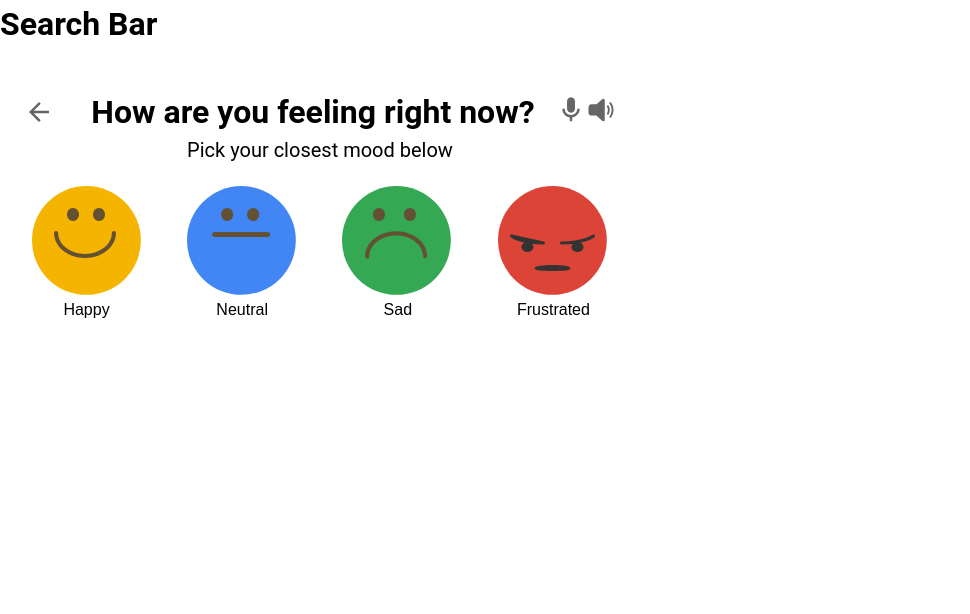
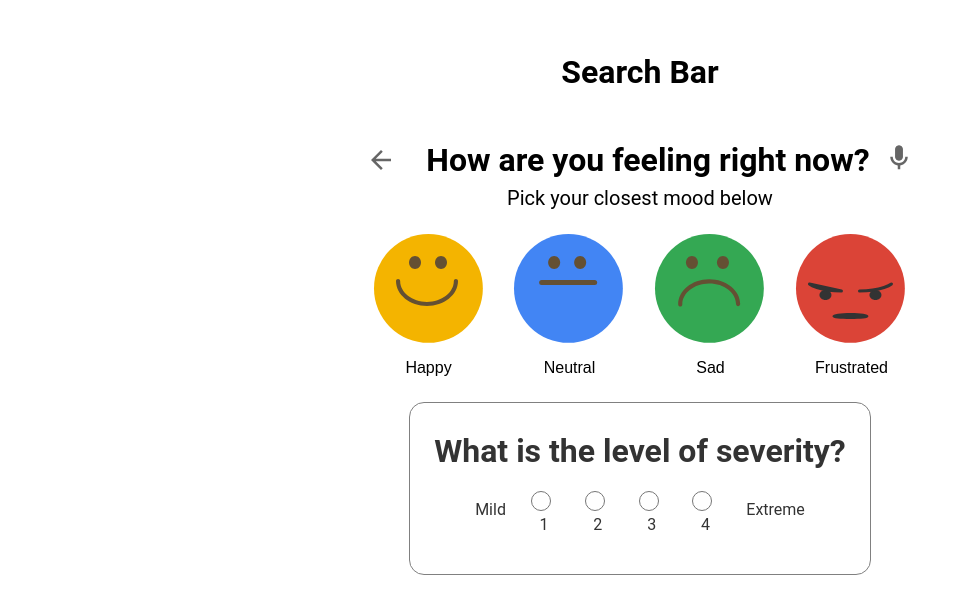
Before and after one commit to JuanVMaya/google-moods, a React (Create React App) app: page / in a window 1280 px wide. Shown: the top 614 px of the page, without its empty margins (0-970 px from the left). Built offline with nearby package versions, Linux system fonts and the light colour scheme.

Commit message:
Fix styling FeelingsRange when develop merged into emojis

```diff
--- a/src/components/FeelingRange/FeelingRange.scss
+++ b/src/components/FeelingRange/FeelingRange.scss
@@ -1,10 +1,9 @@
-@use '../../styles/partials/mixins';
-@use '../../styles/partials/global';
-@use '../../styles/partials/variables';
-
+@use "../../styles/partials/mixins";
+@use "../../styles/partials/global";
+@use "../../styles/partials/variables";
 
 label {
-    margin-left:calc( 50% - 20%);
+  margin-left: calc(50% - 20%);
 }
 
 p {
@@ -17,26 +16,25 @@ input {
 }
 
 .feeling-range {
-    margin: 0 1rem;
-    width: 90%;
+  padding: 1rem;
+  max-width: 40rem;
   border: 1px solid variables.$Google-Dark-Grey;
   border-radius: 15px;
 
   @include mixins.desktop {
+    padding: 1.5rem;
     margin: 0 2rem;
   }
 
   &__title {
-        font-weight: 400;
-        margin-top: 1rem;
     color: variables.$Google-Black;
     text-align: center;
   }
 
-    &__radiobuttons{
+  &__radiobuttons {
     display: flex;
     justify-content: space-evenly;
-        margin-bottom: 1rem;
+    margin: 1rem;
     color: variables.$Google-Black;
   }
 
@@ -45,7 +43,6 @@ input {
   }
 
   &__color {
-
     &--1 {
       accent-color: variables.$Google-Yellow;
     }
@@ -62,6 +59,4 @@ input {
       accent-color: variables.$Google-Red;
     }
   }
-
-
 }
--- a/src/components/Feelings/Feelings.js
+++ b/src/components/Feelings/Feelings.js
@@ -3,10 +3,9 @@ import Neutral from "../../assets/Neutral.svg";
 import Sad from "../../assets/Sad.svg";
 import Frustrated from "../../assets/Frustrated.svg";
 import Microphone from "../../assets/microphone.svg";
-import Speaker from "../../assets/speaker.svg";
 import ArrowBack from "../../assets/arrow_back_24px.svg";
+import "./Feelings.scss";
 
-import "./Feelings.scss";
 const Feelings = () => {
   return (
     <section className="question-container">
@@ -19,7 +18,6 @@ const Feelings = () => {
         <h1 className="question__text">How are you feeling right now?</h1>
         <div>
           <img src={Microphone} alt="text-to-speech" />
-          <img src={Speaker} alt="text-to-speech" />
         </div>
       </div>
       <h3 >Pick your closest mood below</h3>
--- a/src/pages/HomePage/HomePage.js
+++ b/src/pages/HomePage/HomePage.js
@@ -1,9 +1,13 @@
 import Feelings from "../../components/Feelings/Feelings";
+import FeelingRange from "../../components/FeelingRange/FeelingRange";
+import "./HomePage.scss";
+
 const HomePage = () => {
   return (
-    <article className="home">
+    <article className="homepage">
       <h1>Search Bar</h1>
       <Feelings />
+      <FeelingRange />
     </article>
   );
 };
--- a/src/pages/HomePage/HomePage.scss
+++ b/src/pages/HomePage/HomePage.scss
@@ -0,0 +1,11 @@
+@use "../../styles/partials/mixins";
+
+.homepage {
+  display: flex;
+  flex-direction: column;
+  align-items: center;
+  margin: 0;
+  @include mixins.tablet {
+    margin: 3rem;
+  }
+}
```
Lines whose indentation alone changed are shown as unchanged.
